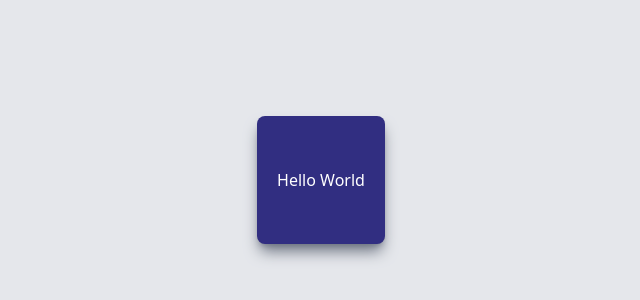
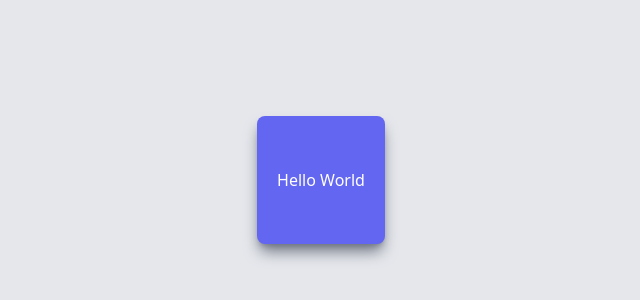
Before and after one commit to amm834/tailwind-scrimba, a website built with Vite: page index.html in a window 1280 px wide. Shown: the part 220-520 px from the top of the page, without its empty margins (319-959 px from the left). Built offline with nearby package versions, Linux system fonts and the light colour scheme.

```diff
--- a/index.html
+++ b/index.html
@@ -9,7 +9,7 @@
 <body class="bg-gray-200">
 <div class="h-screen flex justify-center items-center">
 
-    <div class="w-32 h-32 bg-indigo-900 text-white flex justify-center items-center rounded-lg shadow-lg shadow-gray-500">
+    <div class="w-32 h-32 bg-indigo-500 text-white flex justify-center items-center rounded-lg shadow-lg shadow-gray-500 opacity-100">
         Hello World
     </div>
 
```
